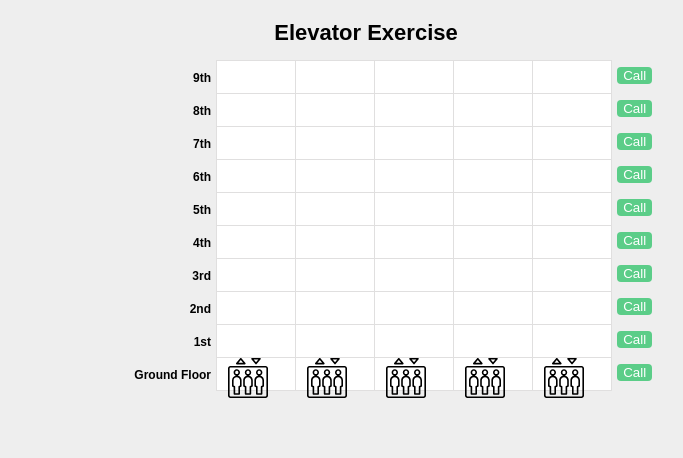
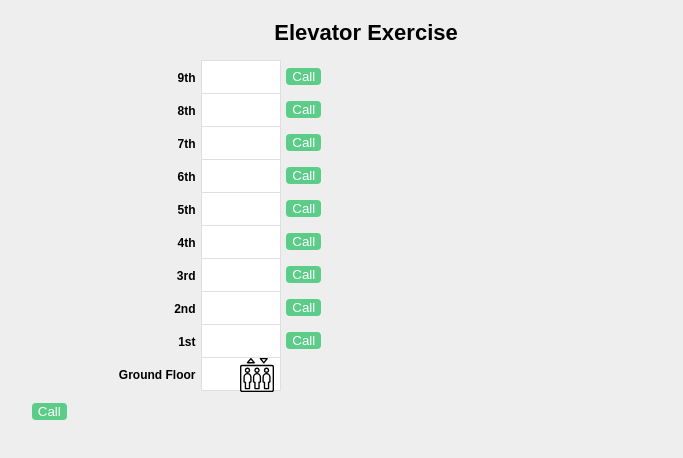
Before and after one commit to danielvishna/elevator_system, a React (Create React App) app in the folder src/: page / in a window 1280 px wide. Shown: the top 458 px of the page, without its empty margins (274-957 px from the left). Built offline with nearby package versions, Linux system fonts and the light colour scheme.

Commit message:
commit before try some thing new

```diff
--- a/src/App.js
+++ b/src/App.js
@@ -1,76 +1,56 @@
-import React, { Component } from 'react';
+import React, { Component, useState } from 'react';
 // import Elevator from './Elevator';
 import {motion} from "framer-motion";
 import elevatorSvg from './elevator.svg';
 
 
-class Building extends Component {
-  state = {
-    floors: [
-      { id: 10, calling: false },
-      { id: 9, calling: false },
-      { id: 8, calling: false },
-      { id: 7, calling: false },
-      { id: 6, calling: false },
-      { id: 5, calling: false },
-      { id: 4, calling: false },
-      { id: 3, calling: false },
-      { id: 2, calling: false },
-      { id: 1, calling: false }, // ground floor
-    ],
-  };
-
-
-  callElevator = (floorId) => {
-    // Logic to call an elevator to a specific floor goes here
-  };
-
-
-  render() {
-    // const { floors } = this.state;
+export default function Building(){
+   // const { floors } = this.state;
   const boardRows = [];
-
+  // const [doMove, setDoMove] = useState(false);
+  const [currentFloor, setCurrentFloor] = useState(0);
+  //Todo: change all the keys
   for (let i = 9; i >= 0; i--) {
     const boardColumns = [];
     if(i===0){
-      boardColumns.push(<h4 className="floor-num">Ground Floor</h4>);
+      boardColumns.push(<div key={i} className="floor-num">Ground Floor</div>);
     }
     else if(i===1){
-      boardColumns.push(<div className="floor-num">{i}st</div>);
+      boardColumns.push(<div key={i} className="floor-num">{i}st</div>);
     }
     else if(i===2){
-      boardColumns.push(<div className="floor-num">{i}nd</div>);
+      boardColumns.push(<div key={i} className="floor-num">{i}nd</div>);
     }
     else if(i===3){
-      boardColumns.push(<div className="floor-num">{i}rd</div>);
+      boardColumns.push(<div key={i} className="floor-num">{i}rd</div>);
     }
     else{
-      boardColumns.push(<div className="floor-num">{i}th</div>);
+      boardColumns.push(<div key={i} className="floor-num">{i}th</div>);
     }
-    for (let j = 0; j < 5; j++) {
-      if(i === 0){
-        boardColumns.push(<motion.div>
-         <img className='img' src={elevatorSvg} alt="Elevator" />
-        </motion.div>);
-      }
+    for (let j = 0; j < 1; j++) {
       boardColumns.push(
-          <div className="square">{}</div>
+          <div key={i*5 + j + 100} className="square">{}</div>
         );
+        if(i === 0){
+          boardColumns.push(<motion.div key={700 + j}
+          animate={{y :  currentFloor * -32, x: -40}}
+          transition = {{type : "tween"}}
+          >
+           <img className='img' src={elevatorSvg} alt="Elevator" />
+          </motion.div>);
+        }
 
 
     }
-    boardColumns.push(<button className='call'>Call</button>);
-    boardRows.push(<div className="board-row">{boardColumns}</div>);
+    boardColumns.push(<button key={i + 200} className='call'  onClick={() => setCurrentFloor(i)}>Call</button>);
+    boardRows.push(<div key={i + 300} className="board-row">{boardColumns}</div>);
   }
     return (
       <>
-      <h1>Elevator Exercise</h1>
-      <div className="building">
+      <h1 key={900}>Elevator Exercise</h1>
+      <div key={800} className="building">
         {boardRows}
       </div>
       </>
     );
   }
-}
-
-export default Building;
--- a/src/styles.css
+++ b/src/styles.css
@@ -71,6 +71,7 @@ body {
   text-align: center;
   width: 80px;
 
+
 }
 
 .winning-sq {
@@ -98,7 +99,7 @@ body {
   margin-left: 20px;
 }
 .img {
-  position: absolute;
+  /* position: absolute; */
   width: 5%;
   height: 5%;
 }
@@ -119,7 +120,7 @@ body {
   /* justify-content: center; */
   /* align-items: center; */
   /* table-layout: auto; */
-  width: 50%;
+  width: 55%;
 
 }
 .call{
@@ -128,6 +129,7 @@ body {
   border: none;
   color: white;
   border-radius: 4px;
+
 
   margin: 1%;
   /* float: inline-end; */
```
